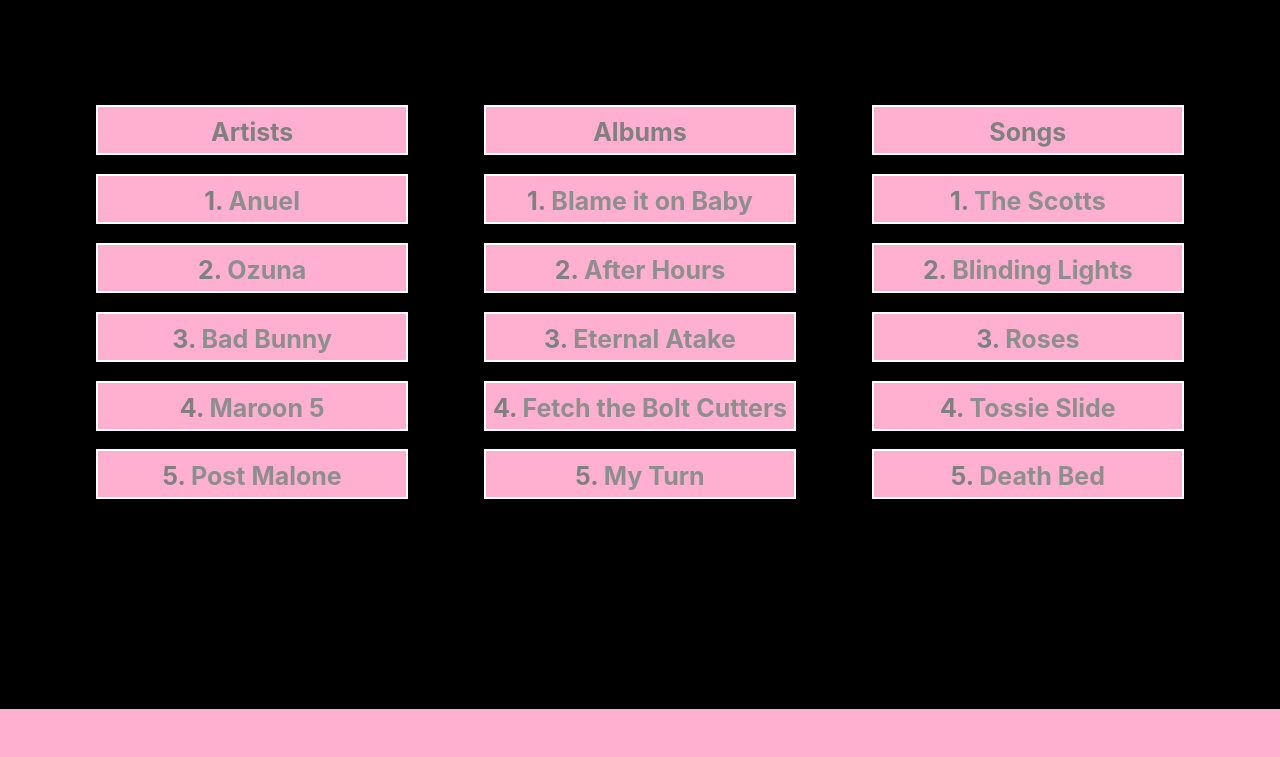
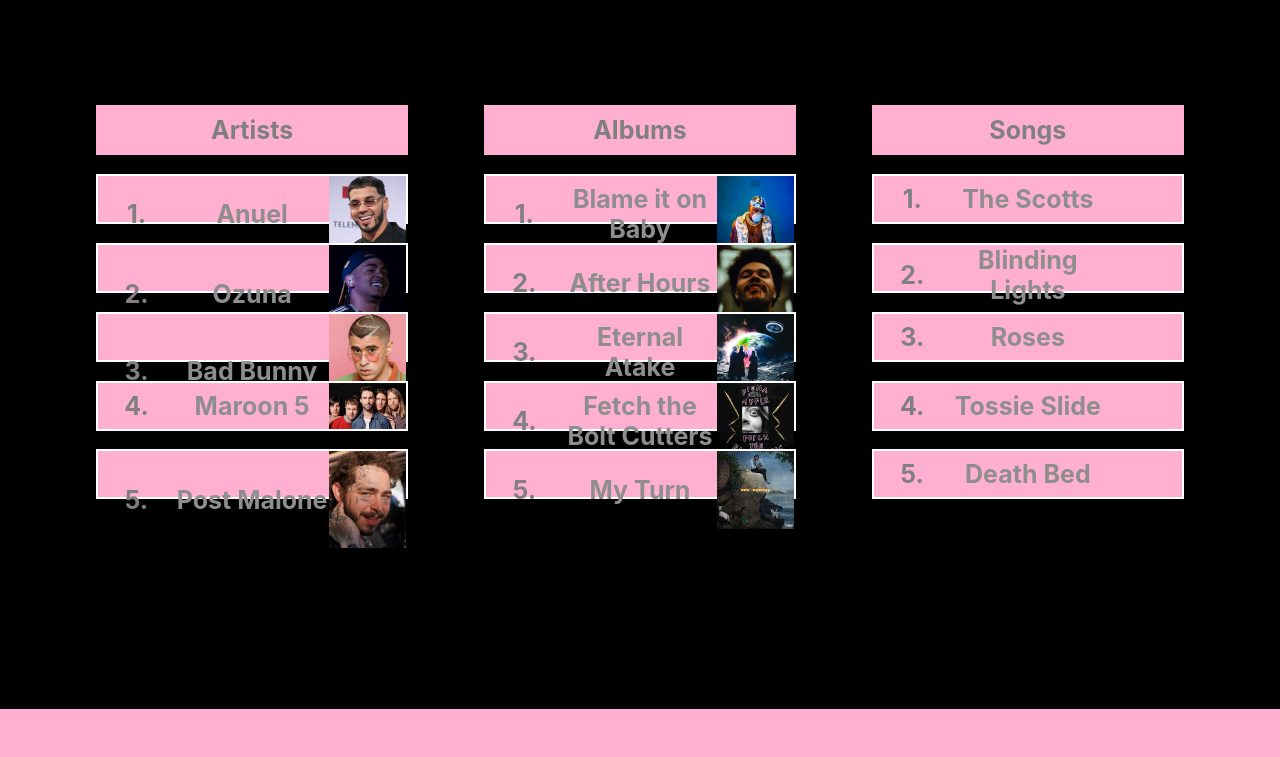
Before and after one commit to MateoPanosyan/proyecto, a plain HTML site: page home/homepi.html in a window 1280 px wide. Shown: the part 833-1590 px from the top of the page. Drawn offline with Linux system fonts and the light colour scheme.

Commit message:
cambios con gonza

```diff
--- a/home/css/detail.css
+++ b/home/css/detail.css
@@ -51,7 +51,7 @@ li{
   display: inline;
   color: grey;
   font-size: 25px;
-  text-decoration: none;
+
   text-align: right;
   padding-left: 15px;
   font-weight: lighter;
--- a/home/PI.css
+++ b/home/homepi.css
@@ -189,8 +189,10 @@ h2{
     border: solid 2px white;
     background-color: #FFAFCF;
     height: 50px;
-    padding-top: 10px;
-    display: block;
+    display: grid;
+    grid-template-columns: 1fr 2fr 1fr;
+    justify-content: center;
+    align-items: center;
 }
 .footer{
     width: 100%;
@@ -272,3 +274,14 @@ h3{
     font-weight: lighter;
     padding-top: 30px;
 }
+.chart-img{
+    width: 100%;
+    height: 100%;
+}
+.chart-g{
+    display: grid;
+    justify-content: center;
+    align-items: center;
+    background-color: #FFAFCF;
+    height: 50px;
+}
--- a/home/PI.html
+++ b/home/homepi.html
@@ -5,7 +5,7 @@
     <meta name="viewport" content="width=device-width, initial-scale=1.0">
     <script src="https://kit.fontawesome.com/2009518413.js" crossorigin="anonymous"></script>
     <title>CMC Music</title>
-    <link rel="stylesheet" href="PI.css">
+    <link rel="stylesheet" href="homepi.css">
     <link rel="icon" type="image/png" href="imagenes/LogoTab.png">
 </head>
 <body>
@@ -65,50 +65,60 @@
 
     <h3>
     <div class="container">
-        <div class="class">Artists</div>
-        <div class="class">Albums</div>
-        <div class="class">Songs</div>
-        <div class="class">1.
+        <div class="chart-g">Artists</div>
+        <div class="chart-g">Albums</div>
+        <div class="chart-g">Songs</div>
+        <div class="class"> 1.
             <a href="detail/detail.html"> Anuel</a>
+            <img src="imagenes/AnuelAA.jpg" class="chart-img">
         </div>
-        <div class="class">1.
+        <div class="class"> 1.
             <a href="detail/biob.html">Blame it on Baby</a>
+            <img src="imagenes/biob.jpg" class="chart-img">
         </div>
         <div class="class">1.
             <a href="detail/thescotts.html">The Scotts</a>
         </div>
         <div class="class">2.
             <a href="detail/detailo.html"> Ozuna</a>
+            <img src="imagenes/Ozuna.jpg" class="chart-img">
         </div>
         <div class="class">2.
             <a href="detail/afterhours.html">After Hours</a>
+            <img src="imagenes/afterhours.jpg" class="chart-img">
         </div>
         <div class="class">2.
             <a href="detail/bl.html">Blinding Lights</a>
         </div>
         <div class="class">3.
             <a href="detail/detailb.html">Bad Bunny</a>
+            <img src="imagenes/BadBunny.jpg" class="chart-img">
         </div>
         <div class="class">3.
             <a href="detail/eternalatake.html">Eternal Atake</a>
+            <img src="imagenes/eteralatake.jpg" class="chart-img">
         </div>
         <div class="class">3.
             <a href="detail/roses.html">Roses</a>
         </div>
         <div class="class">4.
             <a href="detail/detailm.html">Maroon 5</a>
+            <img src="imagenes/Maroon5.jpg" class="chart-img">
         </div>
         <div class="class">4.
             <a href="detail/Fetch.html">Fetch the Bolt Cutters</a>
+            <img src="imagenes/fetchtbc.jpg" class="chart-img">
         </div>
         <div class="class">4.
             <a href="detail/ts.html">Tossie Slide</a>
         </div>
         <div class="class">5.
             <a href="detail/detailp.html">Post Malone</a>
+            <img src="imagenes/PostMalone.jpg" class="chart-img">
         </div>
         <div class="class">5.
             <a href="detail/myturn.html">My Turn</a>
+            <img src="imagenes/myturn.jpg" class="chart-img">
         </div>
         <div class="class">5.
             <a href="detail/deathbed.html">Death Bed</a>
```
Also changed, not shown: home/css/playlist.css (+1 -9 lines), home/detail/detail.html (+2 -0 lines), home/playlist/playlist.css (+8 -11 lines), home/playlist/playlist.html (+6 -3 lines), home/imagenes/afterhours.jpg (added), home/imagenes/biob.jpg (added), home/imagenes/eteralatake.jpg (added), home/imagenes/fetchtbc.jpg (added), home/imagenes/myturn.jpg (added).
